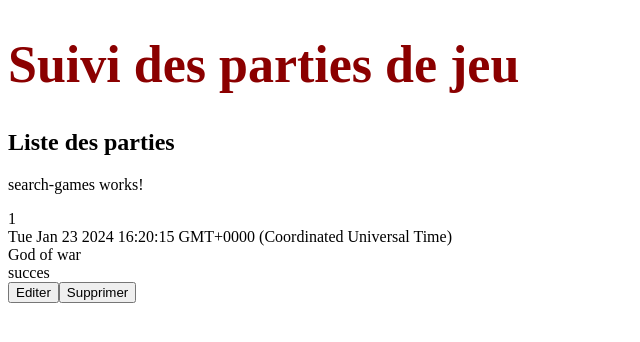
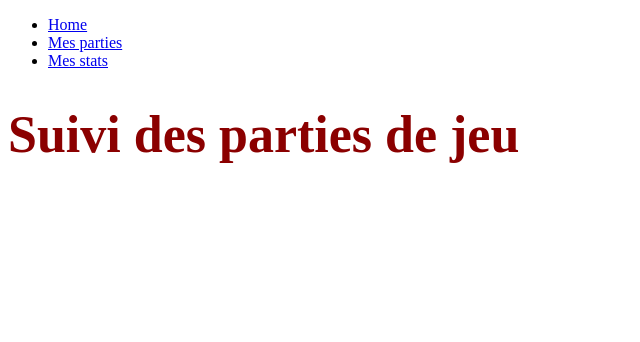
Before and after one commit to devtobecurious/formation-humancoders-angular-22012024, an Angular app in the folder decouverte angular/backoffice-twitch/: page / in a window 1280 px wide. Shown: the top 342 px of the page, without its empty margins (0-640 px from the left). Built offline with nearby package versions, Linux system fonts and the light colour scheme.

Commit message:
feat: http client et routes

```diff
--- a/decouverte angular/backoffice-twitch/projects/backoffice/src/app/app.component.html
+++ b/decouverte angular/backoffice-twitch/projects/backoffice/src/app/app.component.html
@@ -1,3 +1,5 @@
+<twitch-main-menu></twitch-main-menu>
+
 <h1>Suivi des parties de jeu</h1>
 
 <img *ngIf="afficherImage" src="https://i.pinimg.com/474x/7e/9c/8f/7e9c8fc464c818772cd8891538400118.jpg">
@@ -6,9 +8,11 @@
   <img src="https://i.pinimg.com/474x/7e/9c/8f/7e9c8fc464c818772cd8891538400118.jpg">
 }
 
-<app-list-games></app-list-games>
+<!-- <app-list-games></app-list-games> -->
 <!-- <app-list-games></app-list-games>
 <app-list-games></app-list-games> -->
 
 <!-- <twitch-list-todos></twitch-list-todos>
 <twitch-discover-observables></twitch-discover-observables> -->
+
+<router-outlet></router-outlet>
--- a/decouverte angular/backoffice-twitch/projects/backoffice/src/app/app.component.ts
+++ b/decouverte angular/backoffice-twitch/projects/backoffice/src/app/app.component.ts
@@ -1,9 +1,10 @@
 import { Component } from '@angular/core';
-import { RouterOutlet } from '@angular/router';
+import { RouterLink, RouterOutlet } from '@angular/router';
 import { ListGamesComponent } from './features/games/components/list-games/list-games.component';
 import { NgIf } from '@angular/common';
 import { ListTodosComponent } from './features/learnings/todos/list-todos/list-todos.component';
 import { DiscoverObservablesComponent } from './features/learnings/discover-observables/discover-observables.component';
+import { MainMenuComponent } from './shared/ui/components/main-menu/main-menu.component';
 
 @Component({
   selector: 'app-root',
@@ -11,6 +12,7 @@ import { DiscoverObservablesComponent } from './features/learnings/discover-obse
   imports: [
     RouterOutlet,
     NgIf,
+    MainMenuComponent,
     ListGamesComponent,
     ListTodosComponent,
     DiscoverObservablesComponent
--- a/decouverte angular/backoffice-twitch/projects/backoffice/src/app/app.routes.ts
+++ b/decouverte angular/backoffice-twitch/projects/backoffice/src/app/app.routes.ts
@@ -1,3 +1,13 @@
 import { Routes } from '@angular/router';
+import { ListGamesComponent } from './features/games/components/list-games/list-games.component';
 
-export const routes: Routes = [];
+export const routes: Routes = [
+  {
+    path: 'parties',
+    component: ListGamesComponent
+  },
+  // {
+  //   path: 'parties/:id',
+  //   component: ListGamesComponent
+  // }
+];
--- a/decouverte angular/backoffice-twitch/projects/backoffice/src/app/features/games/components/list-games/list-games.component.ts
+++ b/decouverte angular/backoffice-twitch/projects/backoffice/src/app/features/games/components/list-games/list-games.component.ts
@@ -7,6 +7,7 @@ import { SearchGamesComponent } from '../search-games/search-games.component';
 import { GameBusinessService } from '../../services/game-business.service';
 import { TypeOrUndefined } from '../../../../core/custom-types';
 import { Subscription } from 'rxjs';
+import { ActivatedRoute, Router } from '@angular/router';
 
 class MaClasse {}
 
@@ -18,7 +19,8 @@ class MaClasse {}
   styleUrl: './list-games.component.css'
 })
 export class ListGamesComponent implements OnInit, OnDestroy {
-
+  private readonly router = inject(Router);
+  private readonly activatedRoute = inject(ActivatedRoute);
   private readonly gameService = inject(GameBusinessService); // Injection de dépendance
 
   // gameList: Games = [{ id: 1, date: new Date(), state: 'succes', videoGame: 'God of war' }]
@@ -27,6 +29,8 @@ export class ListGamesComponent implements OnInit, OnDestroy {
   private readonly subscriptionContainer = new Subscription();
 
   ngOnInit(): void {
+    // param id : this.activatedRoute.snapshot.params['id']
+
     // tout abonnement / souscription pour récup des données de l'api => onInit !
     const sub = this.gameService.getAll().subscribe({
       next: games => this.gameList = games
@@ -45,6 +49,7 @@ export class ListGamesComponent implements OnInit, OnDestroy {
 
   cancel(): void {
     this.currentGame = undefined;
+    this.router.navigate(['/']);
   }
 
   deleteOne(game: Game): void {
--- a/decouverte angular/backoffice-twitch/projects/backoffice/src/app/features/games/components/search-games/search-games.component.html
+++ b/decouverte angular/backoffice-twitch/projects/backoffice/src/app/features/games/components/search-games/search-games.component.html
@@ -1 +1,8 @@
-<p>search-games works!</p>
+<select (change)="selectPeople()">
+@for (item of people$ | async; track item.name) {
+  <option value="{{item.name}}">{{ item.name }}</option>
+}
+</select>
+
+
+<button >Filtrer</button>
--- a/decouverte angular/backoffice-twitch/projects/backoffice/src/app/features/games/components/search-games/search-games.component.ts
+++ b/decouverte angular/backoffice-twitch/projects/backoffice/src/app/features/games/components/search-games/search-games.component.ts
@@ -1,12 +1,21 @@
+import { AsyncPipe } from '@angular/common';
 import { Component } from '@angular/core';
+import { inject } from "@angular/core";
+import { Observable } from 'rxjs';
+import { People } from '../../models';
+import { PeopleApplicationService, PeopleInfrastructureService } from '../../services/people-application.service';
 
 @Component({
   selector: 'twitch-search-games',
   standalone: true,
-  imports: [],
+  imports: [AsyncPipe],
   templateUrl: './search-games.component.html',
   styleUrl: './search-games.component.css'
 })
 export class SearchGamesComponent {
+  people$ = inject(PeopleApplicationService).getAll();
 
+  selectPeople(): void {
+    // TO BE CONTINUED ... ;)
+  }
 }
--- a/decouverte angular/backoffice-twitch/projects/backoffice/src/app/features/games/models/index.ts
+++ b/decouverte angular/backoffice-twitch/projects/backoffice/src/app/features/games/models/index.ts
@@ -10,3 +10,9 @@ export interface Game {
 export type GameOrUndefined = TypeOrUndefined<Game>;
 
 export type Games = Game[];
+
+export interface Person {
+  name: string
+}
+
+export type People = Person[];
--- /dev/null
+++ b/decouverte angular/backoffice-twitch/projects/backoffice/src/app/features/games/services/people-application.service.ts
@@ -0,0 +1,29 @@
+import { Injectable, inject } from "@angular/core";
+import { Observable, map } from "rxjs";
+import { People, Person } from "../models";
+import { HttpClient } from "@angular/common/http";
+
+export type PeopleApiResult = {
+  results: People
+}
+
+@Injectable({providedIn: 'root'})
+export class PeopleInfrastructureService {
+  private readonly http = inject(HttpClient);
+
+  getAll(): Observable<PeopleApiResult> {
+    return this.http.get<PeopleApiResult>('https://swapi.dev/api/people');
+  }
+}
+
+
+@Injectable({providedIn: 'root'})
+export class PeopleApplicationService {
+  private readonly infra = inject(PeopleInfrastructureService);
+
+  getAll(): Observable<People> {
+    return this.infra.getAll().pipe(
+      map(api => api.results)
+    );
+  }
+}
--- /dev/null
+++ b/decouverte angular/backoffice-twitch/projects/backoffice/src/app/shared/ui/components/main-menu/main-menu.component.html
@@ -0,0 +1,11 @@
+<ul>
+  <li>
+    <a routerLink="/">Home</a>
+  </li>
+  <li>
+    <a routerLink="/parties">Mes parties</a>
+  </li>
+  <li>
+    <a [routerLink]="['statistics', '1']">Mes stats</a>
+  </li>
+</ul>
```
Also changed, not shown: decouverte angular/backoffice-twitch/projects/backoffice/src/app/shared/ui/components/main-menu/main-menu.component.ts (added, +15 -0 lines), decouverte angular/backoffice-twitch/projects/backoffice/src/app/shared/ui/components/main-menu/main-menu.component.css (added), 1 other file (tests, documents, lock files or other folders).
